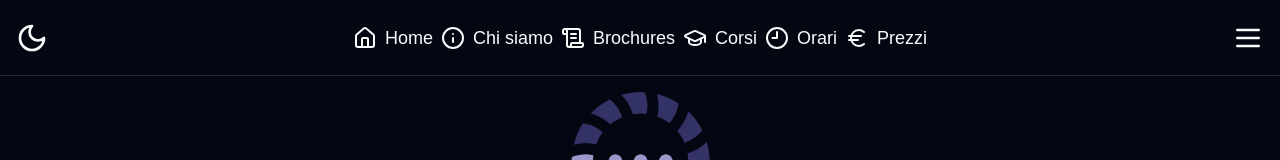
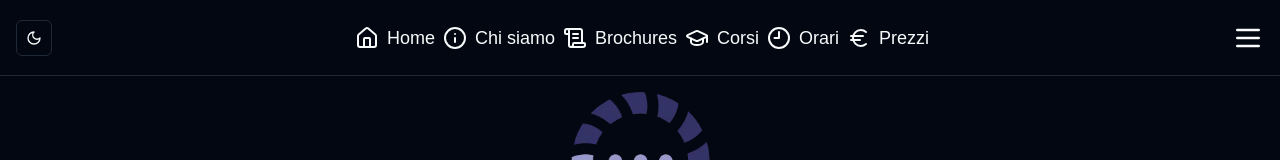
Before and after one commit to mariolazzari/gfmontiform.it, a Next.js app: page / in a window 1280 px wide. Shown: the top 160 px of the page. Built offline with nearby package versions, Linux system fonts and the light colour scheme.

Commit message:
refact: theme toggle

```diff
--- a/app/layout.tsx
+++ b/app/layout.tsx
@@ -31,11 +31,16 @@ export const metadata: Metadata = {
 
 function RootLayout({ children }: Layout) {
   return (
-    <html lang="it">
+    <html lang="it" suppressHydrationWarning>
+      <head>
+        <GoogleTagManager gtmId="GTM-T3KQ5P9J" />
+        <GoogleAnalytics gaId="G-M2676NK92Z" />
+      </head>
+
       <body
         className={`${geistSans.variable} ${geistMono.variable} antialiased`}
       >
-        <ThemeProvider attribute="class" defaultTheme="dark" enableSystem>
+        <ThemeProvider attribute="class" defaultTheme="dark">
           <Header />
           <div className="h-[calc(100dvh-150px)] overflow-y-auto p-4">
             {children}
@@ -43,9 +48,6 @@ function RootLayout({ children }: Layout) {
           <Footer />
         </ThemeProvider>
       </body>
-
-      <GoogleTagManager gtmId="GTM-T3KQ5P9J" />
-      <GoogleAnalytics gaId="G-M2676NK92Z" />
     </html>
   );
 }
--- a/components/Theme/ThemeProvider.tsx
+++ b/components/Theme/ThemeProvider.tsx
@@ -1,4 +1,7 @@
 "use client";
+
+import { type ThemeProviderProps } from "next-themes";
+import dynamic from "next/dynamic";
 
 const NextThemesProvider = dynamic(
   () => import("next-themes").then(e => e.ThemeProvider),
@@ -7,9 +10,6 @@ const NextThemesProvider = dynamic(
   }
 );
 
-import { type ThemeProviderProps } from "next-themes";
-import dynamic from "next/dynamic";
-
 export function ThemeProvider({ children, ...props }: ThemeProviderProps) {
   return <NextThemesProvider {...props}>{children}</NextThemesProvider>;
 }
--- a/components/Theme/ThemeToggle.tsx
+++ b/components/Theme/ThemeToggle.tsx
@@ -2,6 +2,7 @@
 
 import { Moon, Sun, Settings } from "lucide-react";
 import { useTheme } from "next-themes";
+import { Button } from "@/components/ui/button";
 import {
   DropdownMenu,
   DropdownMenuContent,
@@ -10,37 +11,25 @@ import {
 } from "@/components/ui/dropdown-menu";
 
 export function ThemeToggle() {
-  const { theme, setTheme } = useTheme();
+  const { setTheme } = useTheme();
 
-  const items = [
-    { label: "Chiaro", theme: "light", icon: <Sun aria-label="light" /> },
-    { label: "Scuro", theme: "dark", icon: <Moon aria-label="dark" /> },
-    {
-      label: "Sistema",
-      theme: "system",
-      icon: <Settings aria-label="system" />,
-    },
+  const themes = [
+    { label: "Chiaro", theme: "light", icon: <Sun /> },
+    { label: "Scuro", theme: "dark", icon: <Moon /> },
+    { label: "Sistem", theme: "system", icon: <Settings /> },
   ];
-
-  const renderIcon = () => {
-    switch (theme) {
-      case "light":
-        return <Sun size={32} aria-label="light" />;
-
-      case "dark":
-        return <Moon size={32} aria-label="dark" />;
-
-      default:
-        return <Settings size={32} aria-label="systeem" />;
-    }
-  };
 
   return (
     <DropdownMenu>
-      <DropdownMenuTrigger>{renderIcon()}</DropdownMenuTrigger>
-
+      <DropdownMenuTrigger asChild>
+        <Button variant="outline" size="icon">
+          <Sun className="h-[1.2rem] w-[1.2rem] rotate-0 scale-100 transition-all dark:-rotate-90 dark:scale-0" />
+          <Moon className="absolute h-[1.2rem] w-[1.2rem] rotate-90 scale-0 transition-all dark:rotate-0 dark:scale-100" />
+          <span className="sr-only">Toggle theme</span>
+        </Button>
+      </DropdownMenuTrigger>
       <DropdownMenuContent align="end">
-        {items.map(({ label, theme, icon }) => (
+        {themes.map(({ label, theme, icon }) => (
           <DropdownMenuItem key={theme} onClick={() => setTheme(theme)}>
             {icon} {label}
           </DropdownMenuItem>
--- a/package.json
+++ b/package.json
@@ -1,6 +1,6 @@
 {
   "name": "gfmontiform.it",
-  "version": "0.1.4",
+  "version": "0.1.5",
   "private": true,
   "scripts": {
     "dev": "next dev --turbopack",
```
